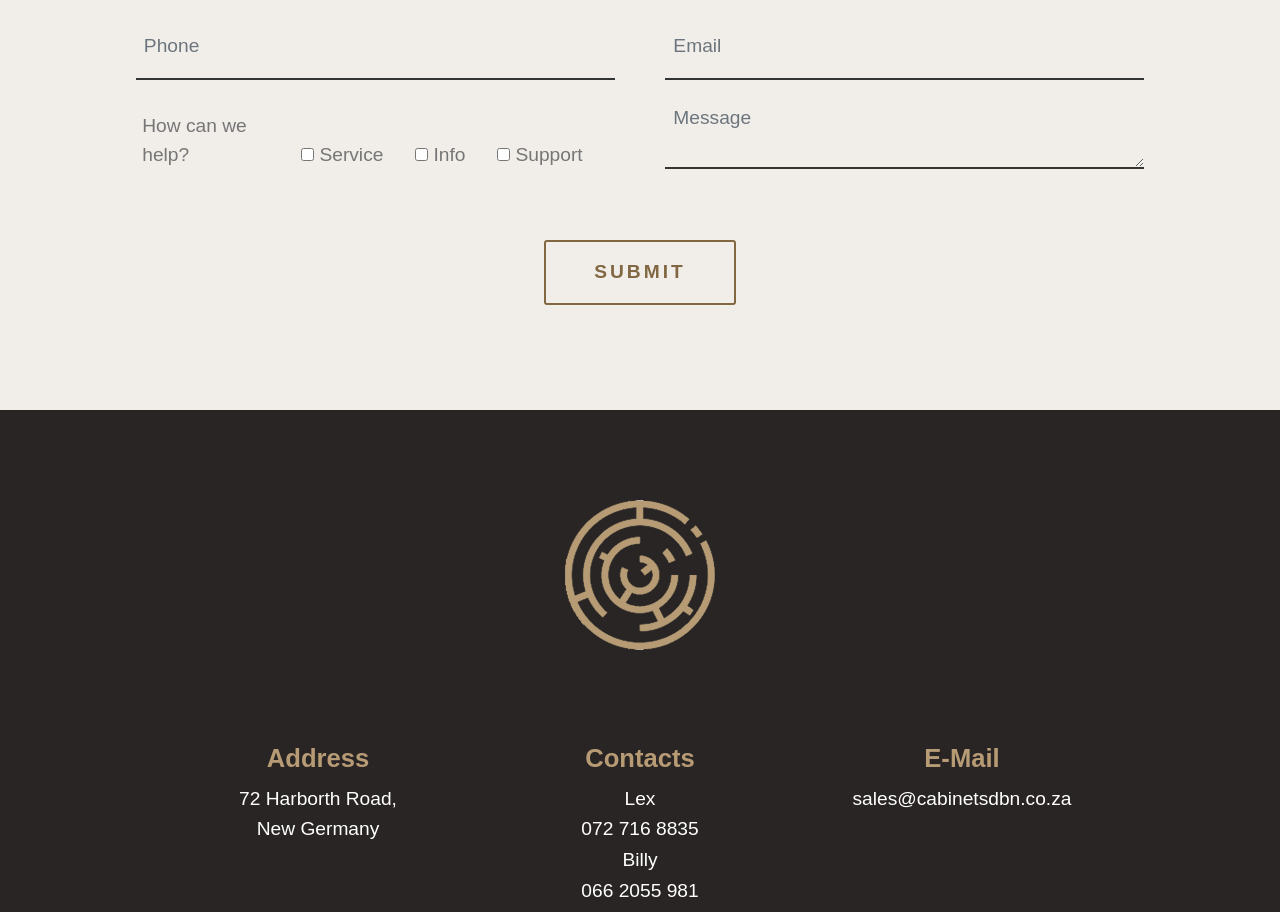
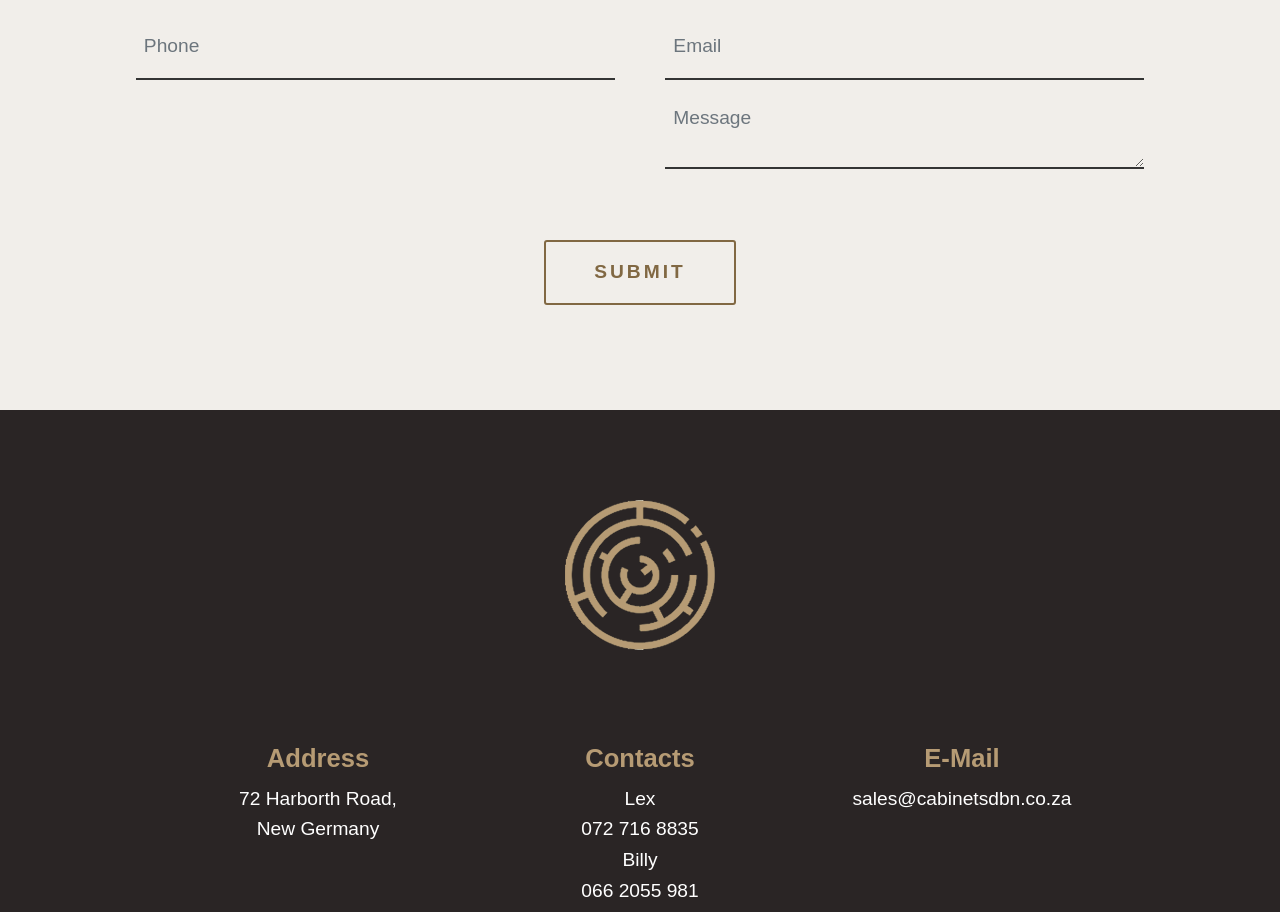
Before and after one commit to Cabinetsdbn/Cabinetsdbn.github.io, a plain HTML site: page index.html in a window 1280 px wide. Shown: the part 4126-5038 px from the top of the page. Drawn offline with Linux system fonts and the light colour scheme; files whose address does not match are found by name; a web font is replaced by a local one.

Commit message:
create github pages

```diff
--- a/index.html
+++ b/index.html
@@ -303,7 +303,7 @@
         <div class="row">
             <div class="col-lg-10 col-md-12 mx-auto mbr-form" data-form-type="formoid">
                 <!--Formbuilder Form-->
-                <form action="https://mobirise.com/" method="POST" class="mbr-form form-with-styler" data-form-title="Form Name"><input type="hidden" name="email" data-form-email="true" value="omvoSCZkQ9eI371+dF/PdqYxs06VqpqVpclEbsOhz96H/7t0rvJ5NK0jTidkHVoSQAgJm2H2B2NEBDhvUiX3sXjqbWckvM4pBChU/EBkMYyaxmIIAGdku7drFZTyfnE9">
+                <form action="https://mobirise.com/" method="POST" class="mbr-form form-with-styler" data-form-title="Form Name"><input type="hidden" name="email" data-form-email="true" value="wWG/t8eegva5Gf05Ksi9b/0Fnj6oVcPgfaRqNAVTn8L4+MXGPsT/2wi43IkJ5J+RA+bgDHLRxCDnFo7vHYhZ3dMPlkcNlGpU0i58c0MRpj0bOlmqubBN2Za1IJCP1Keq">
                     <div class="form-row">
                         <div hidden="hidden" data-form-alert="" class="alert alert-success col-12">Thanks for filling out
                             the form!</div>
@@ -336,19 +336,19 @@
                         </div>
                         <div class="col-lg-6 col-md-12 check col-sm-12 form-group" data-for="checkbox">
                             <div class="form-control-label">
-                                <label for="checkbox" class="mbr-fonts-style display-7">How can we help?</label>
+                                <label for="checkbox" class="mbr-fonts-style display-7"></label>
                             </div>
                             <div class="form-check form-check-inline">
-                                <input type="checkbox" value="Yes" name="First" data-form-field="First" class="form-check-input display-7" id="First-form01-6">
-                                <label class="form-check-label display-7">Service</label>
+
+                                <label class="form-check-label display-7"></label>
                             </div>
                             <div class="form-check form-check-inline">
-                                <input type="checkbox" value="Yes" name="Second" data-form-field="Second" required="required" class="form-check-input display-7" id="Second-form01-6">
-                                <label class="form-check-label display-7">Info</label>
+
+                                <label class="form-check-label display-7"></label>
                             </div>
                             <div class="form-check form-check-inline">
-                                <input type="checkbox" value="Yes" name="Third" data-form-field="Third" class="form-check-input display-7" id="Third-form01-6">
-                                <label class="form-check-label display-7">Support</label>
+
+                                <label class="form-check-label display-7"></label>
                             </div>
                         </div>
                         <div class="col-lg-6 col-md-12 col-sm-12 form-group" data-for="message">
```
Also changed, not shown: 1 other file.
